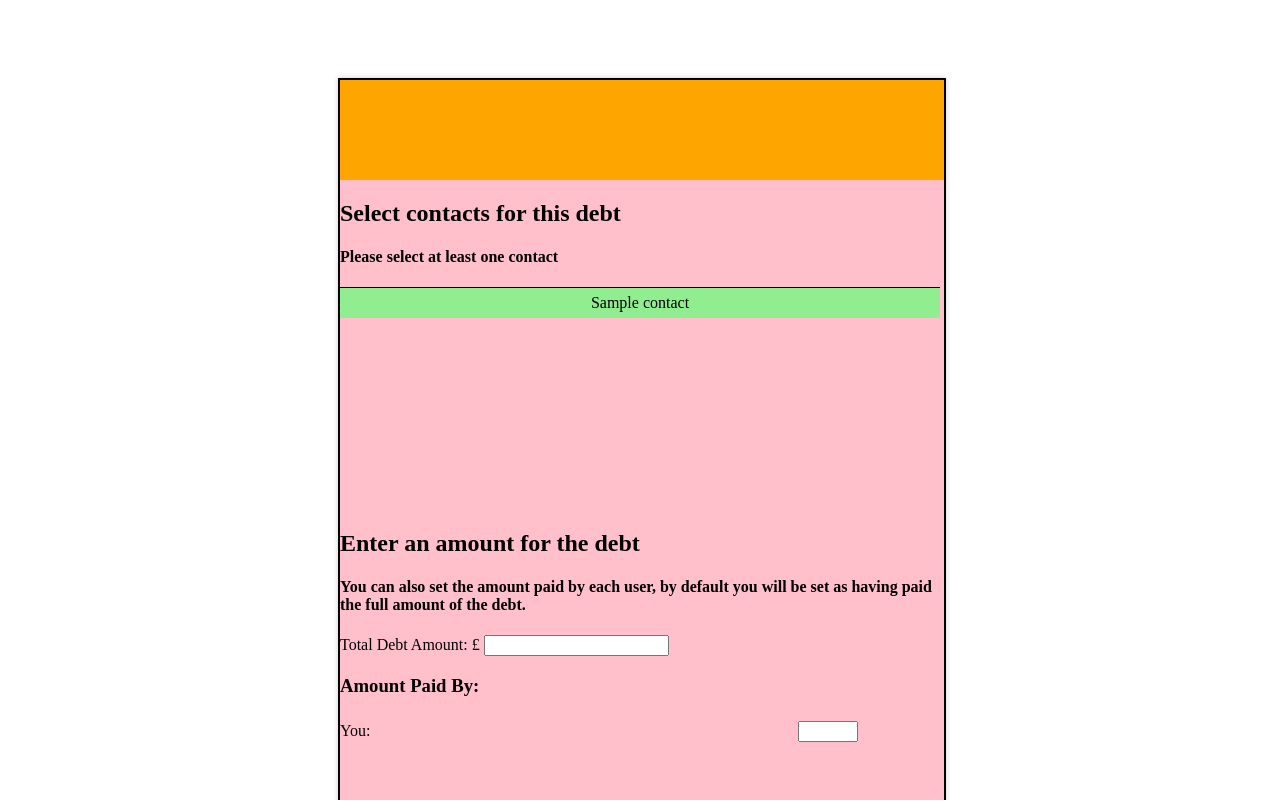
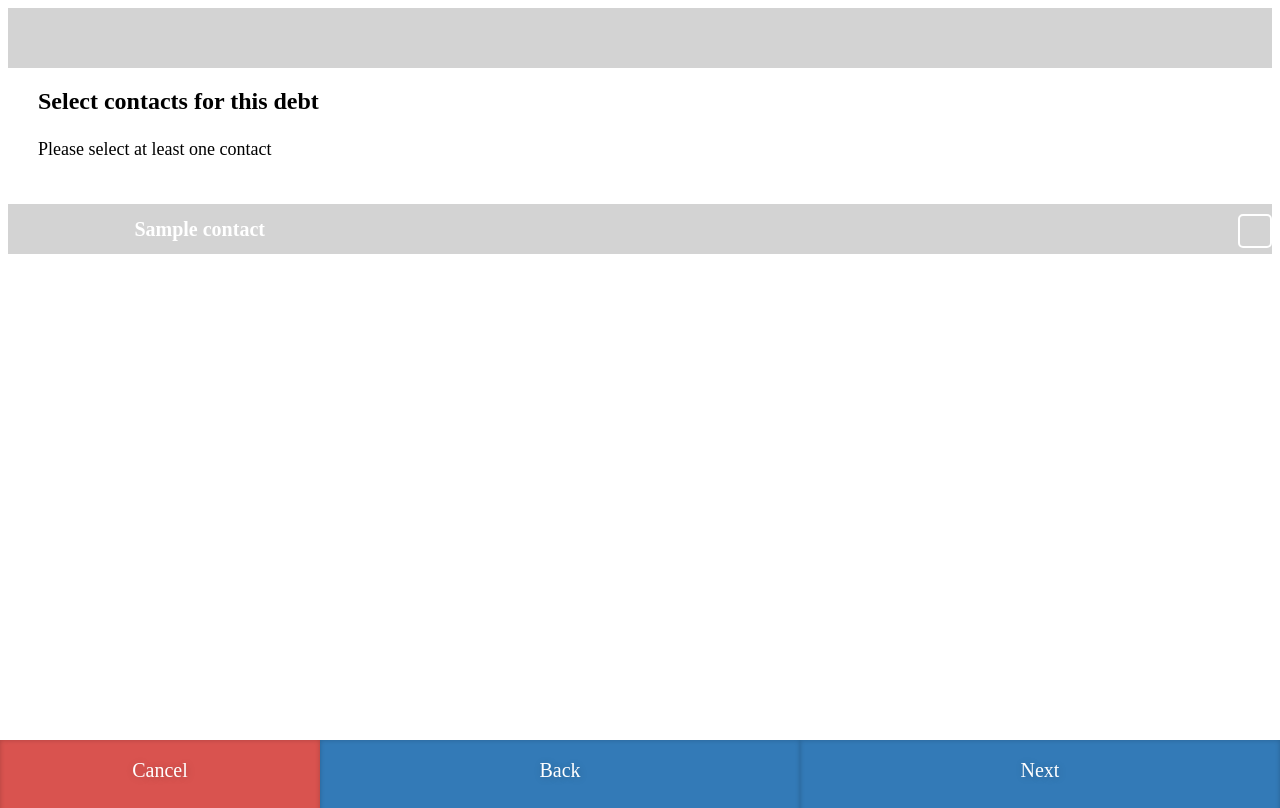
Before and after one commit to Natf/DebtTracker, a PHP site: template src/templates/views/add-debt.phtml in a window 1280 px wide. Run offline with PHP 8.4, Linux system fonts and the light colour scheme; the template is opened without the code that fills it: most values are stand-ins (such as "Sample title", 1, 10 or a date in 2020); data that the repository does not hold is empty.

Commit message:
Mod: styles for adding a debt

```diff
--- a/src/assets/css/add-debt.css
+++ b/src/assets/css/add-debt.css
@@ -1,96 +1,171 @@
 .dt-add-debt-button {
     display: inline-block;
-    line-height: 40px;
     text-align: center;
-    margin-right:-4px;
+    max-width: 75%;
+    min-width: 37.5%;
+    background-color: #337ab7;
+    -webkit-box-shadow: inset 0px 0px 5px 0px rgba(0,0,0,0.2);
+    -moz-box-shadow: inset 0px 0px 5px 0px rgba(0,0,0,0.2);
+    box-shadow: inset 0px 0px 5px 0px rgba(0,0,0,0.2);
+    margin-right: -4px;
+    text-shadow: 1px 1px 8px rgba(0,0,0, 0.2);
+    font-size: 20px;
+    height: 100px;
+    line-height: 60px;
 }
 
 .dt-add-debt {
-    width: 604px;
-    position: fixed;
-    margin-left: -302px;
-    background-color: pink;
-    -webkit-box-shadow: 0px 0px 5px 0px rgba(0,0,0,0.2);
+    width: 100%;
     -moz-box-shadow: 0px 0px 5px 0px rgba(0,0,0,0.2);
-    box-shadow: 0px 0px 5px 0px rgba(0,0,0,0.2);
-    border: solid black 2px;
-    top: 50%;
-    left: 50%;
     display: block;
-    margin-top: -322px;
     overflow: hidden;
+    height: 100%;
 }
 
 .dt-add-debt-button:hover {
-    background-color: lightblue;
+    background-color: #286090;
 }
 
 .dt-add-debt-progress {
+    height: 60px;
+    color: white;
     display: block;
     width: 100%;
-    height: 100px;
-    background-color:orange;
+    background-color: lightgray;
+}
+
+.dt-add-debt-counter-complete {
+    background-color: #449d44;
 }
 
 .dt-add-debt-controls {
     float: left;
     color: white;
     cursor: pointer;
-    width: 500px;
-    background-color: blue;
+    width: 100%;
+    background-color: #337ab7;
+    position: fixed;
+    bottom: 0;
+    left: 0;
+    height: 60px;
 }
 .dt-add-debt-container {
     overflow-x: hidden;
-    height: 300px;
-    overflow-y: scroll;
+    height: 100%;
     padding-bottom: 30px;
 }
 
+.dt-add-debt-content-scroll {
+    overflow-y: scroll;
+    margin-top:-30px;
+}
+
 .dt-add-debt-content {
-    width: 600px;
+    width: 100%;
+    margin-top: 0;
 }
 
 .dt-add-debt-button[data-value="cancel"] {
-    width: 100px;
+    margin-right: 0;
+    width: 25%;
     float: left;
-    background-color: red;
+    background-color: #d9534f;
+    min-width: 25%;
 }
 
-.dt-add-debt-button[data-value="submit"] {
-    background-color: green;
+.dt-add-debt-button[data-value="cancel"]:hover {
+    background-color: #c9302c;
 }
 
-.dt-add-debt-progress {
-    height: 100px;
+
+.dt-add-debt-button[data-value="submit"] {
+    background-color: #5cb85c;
 }
+.dt-add-debt-button[data-value="submit"]:hover {
+    background-color: #449d44;
+}
+
 
 .dt-add-debt-contact {
     display: block;
     width: 100%;
-    background-color: lightgreen;
-    -webkit-touch-callout: none; /* iOS Safari */
-    -webkit-user-select: none;   /* Chrome/Safari/Opera */
-    -khtml-user-select: none;    /* Konqueror */
-    -moz-user-select: none;      /* Firefox */
-    -ms-user-select: none;       /* Internet Explorer/Edge */
+    background-color: lightgray;
+    -webkit-touch-callout: none;
+    -webkit-user-select: none;
+    -khtml-user-select: none;
+    -moz-user-select: none;
+    -ms-user-select: none;
     user-select: none;
     cursor: pointer;
     line-height: 30px;
+    text-align: left;
+    /* border-top: solid black 1px; */
+    -webkit-box-shadow: 0px 0px 5px 0px rgba(0,0,0,0.2);
+    -moz-box-shadow: 0px 0px 5px 0px rgba(0,0,0,0.2);
+    box-shadow: 0px 0px 5px 0px rgba(0,0,0,0.2);
+    color: white;
+    font-weight: bold;
+    font-size: 20px;
+    padding: 10px 0px;
+    padding-left: 10%;
+}
+
+.dt-add-debt-contact:hover {
+    background-color: #449d44;
+}
+
+.dt-add-debt-contact:hover:after {
+    content: '+';
+}
+
+.dt-add-debt-contact-selected:hover:after {
+    content: '-';
+}
+
+.dt-add-debt-contact:after {
+    content: ' ';
+    display: block;
+    float: right;
+    margin-right: 10%;
+    border: solid white 2px;
+    width: 30px;
+    height: 30px;
+    border-radius: 5px;
+    font-size: 40px;
     text-align: center;
-    border-top: solid black 1px;
+    padding-top: -4px;
+    line-height: 16px;
 }
 
 .dt-add-debt-contact-selected {
-    background-color: green;
+    background-color: #5cb85c;
 }
 
 .dt-add-debt-counter {
     display: inline-block;
-    line-height: 98px;
+    line-height: 60px;
     font-size: 25px;
-    font-weight: bold;
-    outline: solid blue 1px;
-    height: 100px;
+    height: 100%;
+    width: 16.66%;
+    -webkit-box-shadow: 0px 0px 5px 0px rgba(0,0,0,0.2);
+    -moz-box-shadow: 0px 0px 5px 0px rgba(0,0,0,0.2);
+    box-shadow: 0px 0px 5px 0px rgba(0,0,0,0.2);
+    float: left;
+}
+
+.dt-add-debt-counter-text {
+    display: inline-block;
+    overflow: hidden;
+    float: right;
+    margin-left: 10px;
+    max-width: 80%;
+    text-shadow: 1px 1px 8px rgba(0,0,0, 0.2);
+    min-width: 63%;
+}
+
+.dt-add-debt-counter-active {
+    background-color: #5cb85c;
+    width: 66.66%;
 }
 
 .dt-add-debt-slider {
@@ -113,17 +188,43 @@
     width: 10%;
 }
 
-.dt-add-debt-counter-text {
-    display: inline-block;
-    width: 300px;
-}
 .dt-add-debt-counter-step {
     display: inline-block;
-    width: 100px;
     text-align: center;
+    border: solid white 2px;
+    width: 40px;
+    height: 40px;
+    margin-top: 10px;
+    border-radius: 100px;
+    margin-left: auto;
+    -webkit-box-shadow: inset 0px 0px 5px 0px rgba(0,0,0,0.2);
+    -moz-box-shadow: inset 0px 0px 5px 0px rgba(0,0,0,0.2);
+    box-shadow: inset 0px 0px 5px 0px rgba(0,0,0,0.2);
+    line-height: 34px;
+    margin-right: 10px;
+    float: right;
 }
 
-.dt-add-debt-counter-text:before {
-    content:':';
-    margin-right: 10px;
+.dt-add-debt-content-instructions {
+    padding: 20px 30px;
+    /* margin-bottom: 0px; */
+    /* border-bottom: solid lightgray 1px; */
+    -webkit-box-shadow: 0px 0px 5px 0px rgba(0,0,0,0.2);
+    -moz-box-shadow: 0px 0px 5px 0px rgba(0,0,0,0.2);
+    box-shadow: 0px 0px 5px 0px rgba(0,0,0,0.2);
+    z-index: 100;
+    margin-bottom: 30px;
 }
+
+.dt-add-debt-content-instructions > h2 {
+    margin-top: 0;
+}
+
+.dt-add-debt-content-instructions > h4 {
+    font-size: 18px;
+    font-weight: normal;
+}
+
+.dt-add-debt-counter-active > .dt-add-debt-counter-step {
+    float: right;
+}
--- a/src/assets/css/style.css
+++ b/src/assets/css/style.css
@@ -2,6 +2,9 @@
 	border-bottom: 2px solid #ddd;
 	margin-bottom: 10px;
 	font-weight: bold;
+}
+.navbar {
+	margin-bottom: 0 !important;
 }
 
 .dt-debt-table {
--- a/src/assets/js/add-debt.js
+++ b/src/assets/js/add-debt.js
@@ -8,7 +8,7 @@ $(window).on('load', function() {
 
         $.each(buttons, function(index, element) {
             if(index > 0) {
-                $(this).attr('style', 'width:' + (100/(buttons.length -1 )) + '%;');
+                $(this).attr('style', 'width:' + (75/(buttons.length -1 )) + '%;');
             }
         });
     }
@@ -32,8 +32,12 @@ $(window).on('load', function() {
 
     function updateProgress() {
         var counterTexts = $('.dt-add-debt-counter-text');
-        $(counterTexts.get(currentSlide)).show();
-        counterTexts.not(counterTexts.get(currentSlide)).hide();
+        $($('.dt-add-debt-counter').slice(0, currentSlide)).addClass('dt-add-debt-counter-complete')
+        $($('.dt-add-debt-counter').get(currentSlide)).addClass('dt-add-debt-counter-active');
+        $('.dt-add-debt-counter').not($('.dt-add-debt-counter').get(currentSlide)).removeClass('dt-add-debt-counter-active');
+        var counters = counterTexts.filter(':visible');
+        counters.hide();
+        $(counterTexts.get(currentSlide)).animate({width: "toggle"}, 300);
     }
 
     function initProgress(){
@@ -43,10 +47,10 @@ $(window).on('load', function() {
             var text = $('<div class="dt-add-debt-counter-text">');
             step.text(index + 1);
             text.text($(this).attr('data-value'))
-            counter.append(step, text);
+            counter.append(text, step);
             $('.dt-add-debt-progress').append(counter);
         });
-        $('.dt-add-debt-counter-text').hide();
+        $('.dt-add-debt-counter-text').not($('.dt-add-debt-counter-text').get(0)).hide();
         updateProgress();
     }
 
@@ -175,4 +179,8 @@ $(window).on('load', function() {
             window.location.href = "/debts/view";
         });
     });
+
+    $('.dt-add-debt-button[data-value="cancel"]').on('click', function() {
+        window.location.href = "/debts/view";
+    });
 });
--- a/src/templates/layouts/default.phtml
+++ b/src/templates/layouts/default.phtml
@@ -25,6 +25,8 @@
 <body>
 <?= $this->insert('partials::navbar') ?>
 <?= $this->section('content') ?>
-<?= $this->insert('partials::add-debt-footer') ?>
+<?php if(!isset($hideFooter) || !$hideFooter) : ?>
+    <?= $this->insert('partials::add-debt-footer') ?>
+<?php endif;?>
 </body>
 </html>
--- a/src/templates/views/add-debt.phtml
+++ b/src/templates/views/add-debt.phtml
@@ -1,5 +1,5 @@
 <?php
-$this->layout('layouts::default', ['title' => $title])
+$this->layout('layouts::default', ['title' => $title, 'hideFooter' => true])
 ?>
 
 <link href="/src/assets/css/add-debt.css" rel="stylesheet" type="text/css" />
@@ -8,25 +8,32 @@ $this->layout('layouts::default', ['title' => $title])
     </div>
     <div class="dt-add-debt-container" data-value="Add Contact">
         <div class="dt-add-debt-content">
+            <div class="dt-add-debt-content-instructions">
                 <h2>Select contacts for this debt</h2>
                 <h4>Please select at least one contact</h4>
+            </div>
+            <div class="dt-add-debt-content-scroll">
                 <?php foreach($contacts as $contact): ?>
                     <div class="dt-add-debt-contact" value="<?= $contact['id'] ?>"><?= $contact['name'] ?></div>
                 <?php endforeach; ?>
             </div>
         </div>
+    </div>
     <div class="dt-add-debt-container" data-value="Enter Debt Amount">
         <div class="dt-add-debt-content">
+            <div class="dt-add-debt-content-instructions">
                 <h2>Enter an amount for the debt</h2>
                 <h4>
                     You can also set the amount paid by each user,
                     by default you will be set as having paid the
                     full amount of the debt.
                 </h4>
+            </div>
             <div class="dt-add-debt-input">
                 <label>Total Debt Amount: £</label>
                 <input class="dt-add-debt-total-debt-amount" name="debtAmount">
             </div>
+            <div class="dt-add-debt-content-scroll">
                 <h3>Amount Paid By:</h3>
                 <div class="dt-add-debt-input dt-add-debt-slider dt-add-debt-slider-you" data-value="<?= $user['id'] ?>">
                     <label>You:</label>
@@ -34,25 +41,28 @@ $this->layout('layouts::default', ['title' => $title])
                     <input class="dt-add-debt-slider-paid" name="paid">
                 </div>
             </div>
+        </div>
 
     </div>
     </div>
     <div class="dt-add-debt-container" data-value="Add a description">
         <div class="dt-add-debt-content">
+            <div class="dt-add-debt-content-instructions">
                 <h2>Add a description for the debt</h2>
                 <h4>
                     Enter a helpful description to help you remember
                     what the debt is about. You don't have to
                     enter a description.
                 </h4>
+            </div>
             <div class="dt-add-debt-input">
                 <label>Description:</label>
                 <textarea class="dt-add-debt-description"></textarea>
             </div>
         </div>
     </div>
+    <div class="dt-add-debt-controls">
         <div class="dt-add-debt-button" data-value="cancel">Cancel</div>
-    <div class="dt-add-debt-controls">
         <div class="dt-add-debt-button" data-value="back">Back</div>
         <div class="dt-add-debt-button" data-value="next">Next</div>
         <div class="dt-add-debt-button" data-value="submit">Add Debt</div>
```
Lines whose indentation alone changed are shown as unchanged.
